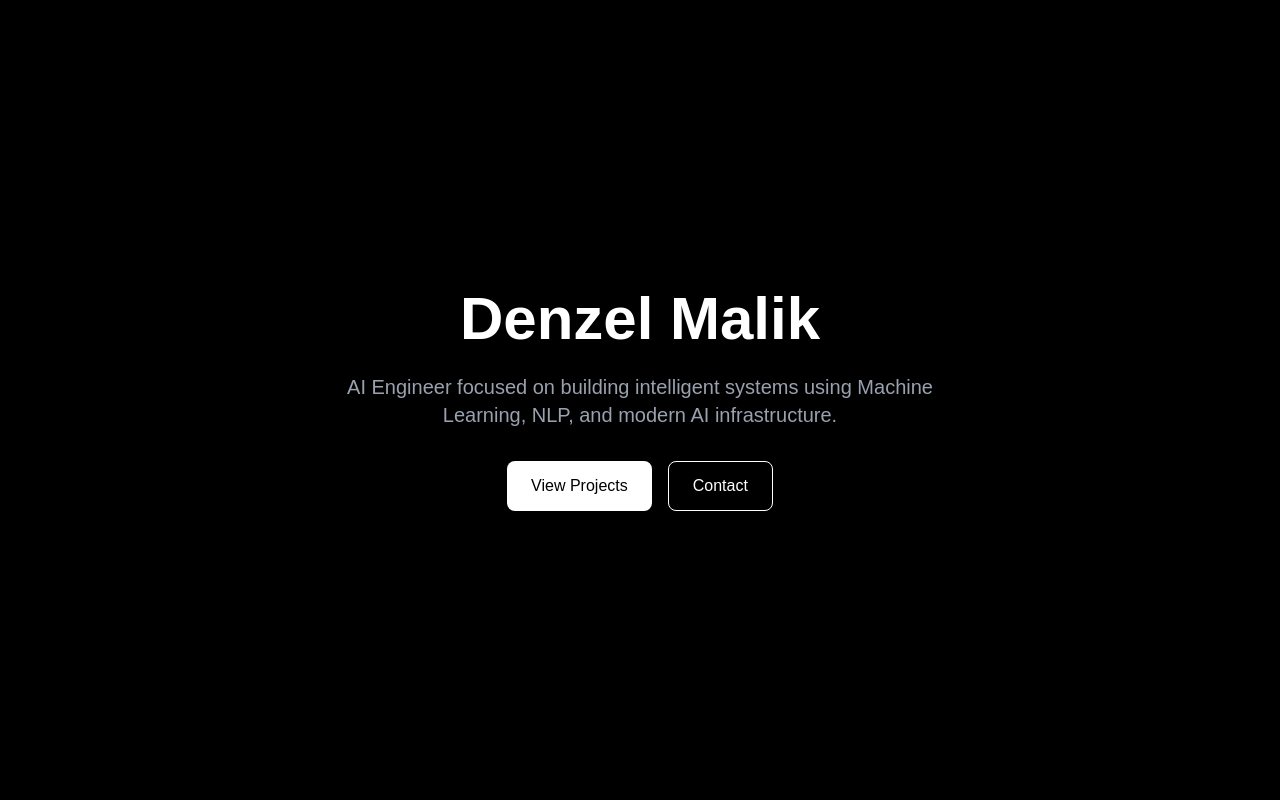
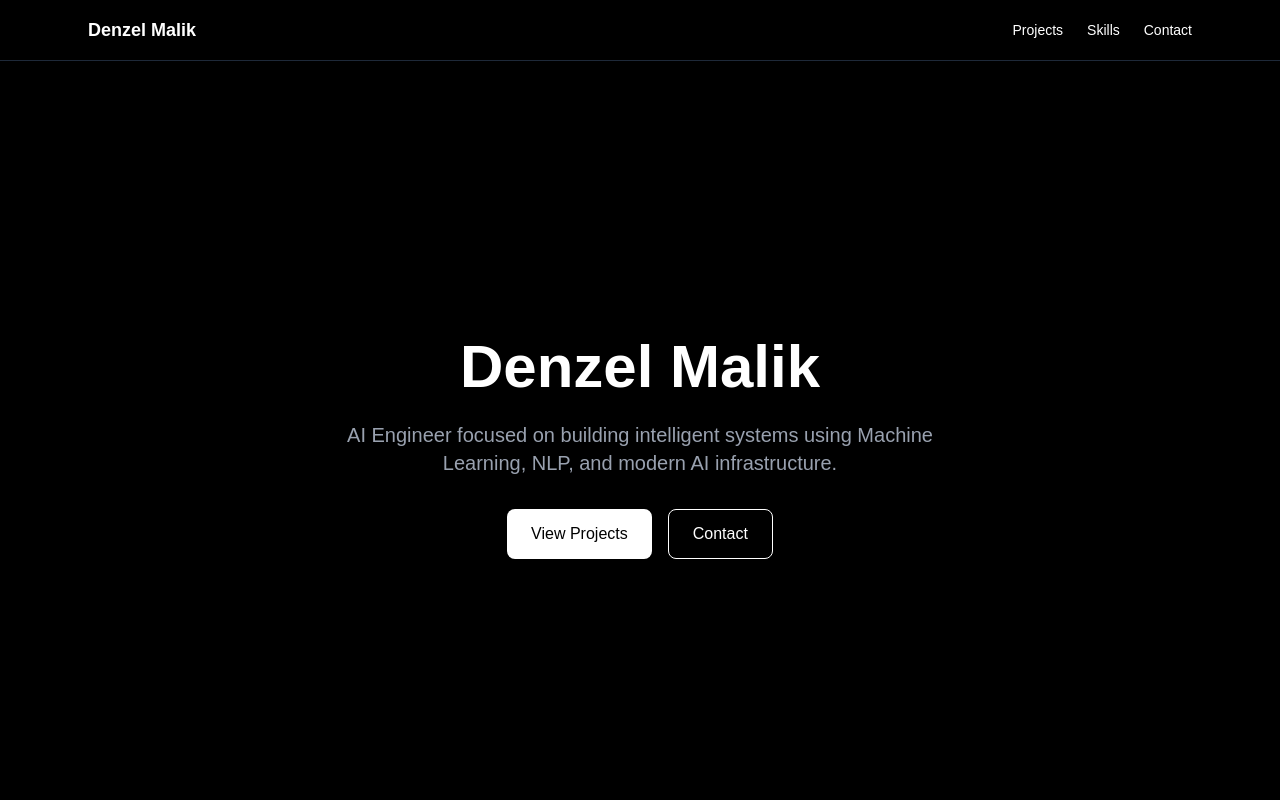
Before and after one commit to DenzelMalik/my-portfolio, a Next.js app: page / in a window 1280 px wide. Shown: the top 800 px of the page. Built offline with nearby package versions, Linux system fonts and the light colour scheme.

Commit message:
Add Navbar Navigation

```diff
--- a/app/page.tsx
+++ b/app/page.tsx
@@ -1,3 +1,4 @@
+import Navbar from "../components/Navbar";
 import Hero from "../components/Hero";
 import Projects from "../components/Projects";
 import Skills from "../components/Skills";
@@ -6,6 +7,7 @@ import Contact from "../components/Contact";
 export default function Home() {
   return (
     <main>
+      <Navbar />
       <Hero />
       <Projects />
       <Skills />
--- a/components/Contact.tsx
+++ b/components/Contact.tsx
@@ -1,6 +1,6 @@
 export default function Contact() {
   return (
-    <section className="bg-black text-white py-24 px-6">
+    <section id="contact" className="bg-black text-white py-24 px-6">
       <div className="max-w-3xl mx-auto text-center">
 
         <h2 className="text-3xl font-bold mb-6">
--- a/components/Hero.tsx
+++ b/components/Hero.tsx
@@ -1,6 +1,6 @@
 export default function Hero() {
   return (
-    <section className="flex min-h-screen flex-col items-center justify-center bg-black text-white text-center px-6">
+    <section className="flex min-h-screen pt-24 flex-col items-center justify-center bg-black text-white text-center px-6">
 
       <h1 className="text-5xl md:text-6xl font-bold mb-6">
         Denzel Malik
--- /dev/null
+++ b/components/Navbar.tsx
@@ -0,0 +1,29 @@
+export default function Navbar() {
+  return (
+    <nav className="fixed top-0 left-0 w-full bg-black text-white border-b border-gray-800 z-50">
+      <div className="max-w-6xl mx-auto flex justify-between items-center px-6 py-4">
+
+        <div className="font-bold text-lg">
+          Denzel Malik
+        </div>
+
+        <div className="flex gap-6 text-sm">
+
+          <a href="#projects" className="hover:text-gray-400 transition">
+            Projects
+          </a>
+
+          <a href="#skills" className="hover:text-gray-400 transition">
+            Skills
+          </a>
+
+          <a href="#contact" className="hover:text-gray-400 transition">
+            Contact
+          </a>
+
+        </div>
+
+      </div>
+    </nav>
+  );
+}
--- a/components/Projects.tsx
+++ b/components/Projects.tsx
@@ -27,7 +27,7 @@ const projects = [
 
 export default function Projects() {
   return (
-    <section className="bg-black text-white py-24 px-6">
+    <section id="projects" className="bg-black text-white py-24 px-6">
       <div className="max-w-6xl mx-auto">
 
         <h2 className="text-3xl font-bold mb-12 text-center">
--- a/components/Skills.tsx
+++ b/components/Skills.tsx
@@ -15,7 +15,7 @@ const skills = [
 
 export default function Skills() {
   return (
-    <section className="bg-white text-black py-24 px-6">
+    <section id="skills" className="bg-white text-black py-24 px-6">
       <div className="max-w-5xl mx-auto">
 
         <h2 className="text-3xl font-bold mb-12 text-center">
```
